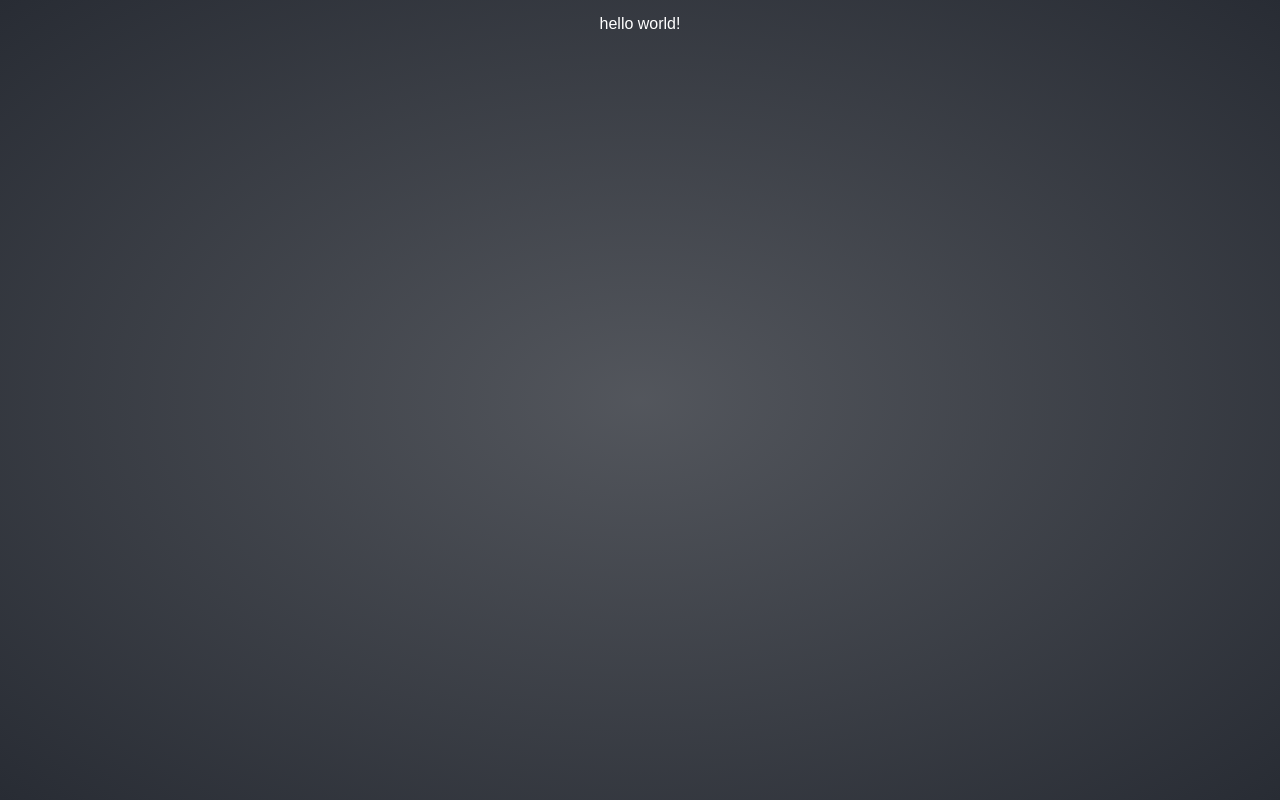
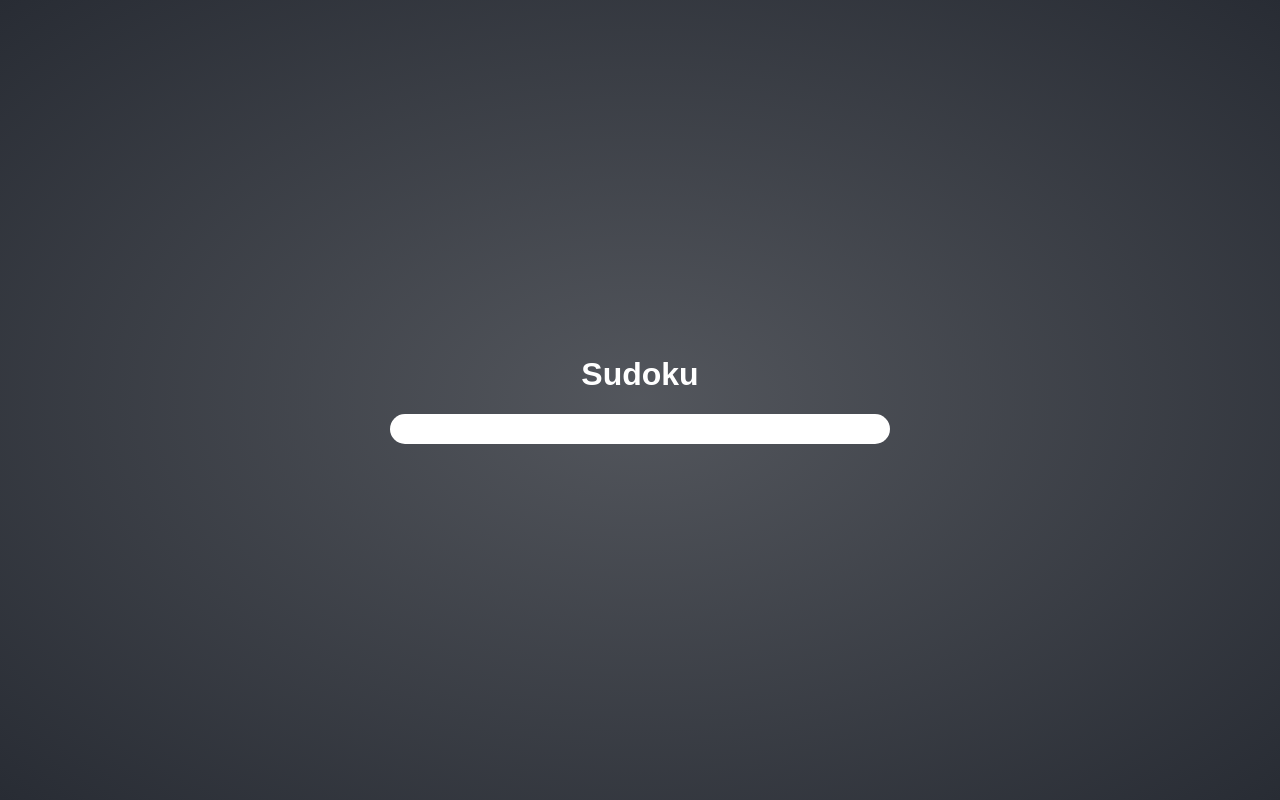
Before and after one commit to jmromer/sudoku, a React (Create React App) app: page / in a window 1280 px wide. Built offline with nearby package versions, Linux system fonts and the light colour scheme.

Commit message:
Add structure and style components

```diff
--- a/src/App.tsx
+++ b/src/App.tsx
@@ -1,15 +1,19 @@
 import React, { FC } from 'react';
 import { ThemeProvider } from 'styled-components'
 
-import { GlobalStyles, theme } from './styles';
+import { Content, Title, Card, Grid } from './components'
+import { GlobalStyles, theme } from './styles'
 
 // NB: <> is shorthand for <Fragment>
 const App: FC = () => (
     <ThemeProvider theme={theme}>
         <GlobalStyles />
-        <div>
-            hello world!
-        </div>
+        <Content data-cy="content">
+            <Title data-cy="title">Sudoku</Title>
+            <Card data-cy="card">
+                <Grid data-cy="grid" />
+            </Card>
+        </Content>
     </ThemeProvider>
 )
 
--- /dev/null
+++ b/src/components/grid/index.tsx
@@ -0,0 +1,18 @@
+import React, { FC } from 'react'
+
+const Grid: FC = () => {
+    return (
+        <div data-cy="grid-container">
+            {[...Array(9)].map((_, rowNum) => (
+                <div data-cy="grid-row-container">
+                    {[...Array(9)].map((_, colNum) => (
+                        <div data-cy="block">
+                        </div>
+                    ))}
+                </div>
+            ))}
+        </div>
+    )
+}
+
+export default Grid;
--- /dev/null
+++ b/src/components/grid/styles/index.ts
@@ -0,0 +1 @@
+export default {}
--- /dev/null
+++ b/src/components/index.ts
@@ -0,0 +1,2 @@
+export { default as Grid } from './grid'
+export * from './styles'
--- /dev/null
+++ b/src/components/styles/card/index.ts
@@ -0,0 +1,15 @@
+import styled, { css } from 'styled-components'
+
+export const Card = styled.div`
+  ${({ theme }) => css`
+    background-color: ${theme.colors.white};
+    border-radius: 15px;
+    color: ${theme.colors.black};
+    display: flex;
+    flex-direction: column;
+    flex: 1;
+    line-height: 1;
+    max-height: fit-content;
+    padding: 15px;
+  `}
+`
--- /dev/null
+++ b/src/components/styles/content/index.ts
@@ -0,0 +1,9 @@
+import styled from 'styled-components'
+
+export const Content = styled.div`
+  max-width: 500px;
+  display: flex;
+  flex: 1;
+  flex-direction: column;
+  justify-content: center;
+`
--- /dev/null
+++ b/src/components/styles/index.ts
@@ -0,0 +1,3 @@
+export * from './card'
+export * from './content'
+export * from './title'
--- /dev/null
+++ b/src/components/styles/title/index.ts
@@ -0,0 +1,9 @@
+import styled, { css } from 'styled-components'
+
+export const Title = styled.h1`
+  ${({ theme }) => css`
+    color: {theme.color.white}
+    margin-top: 0;
+    text-align: center;
+  `}
+`
```
